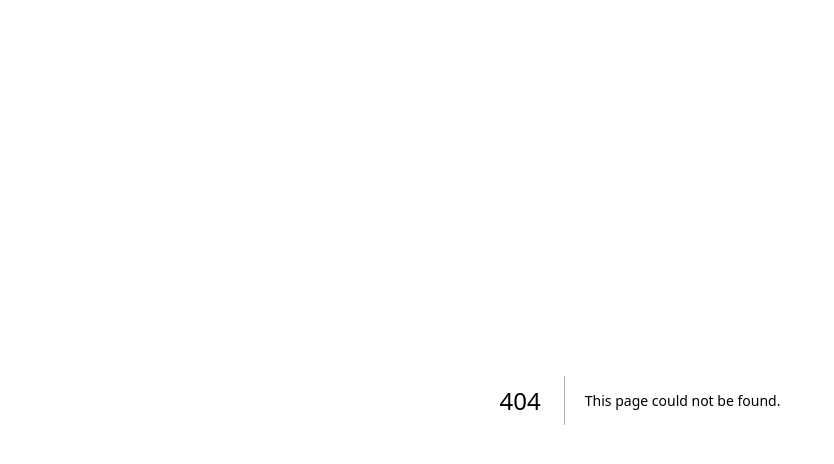
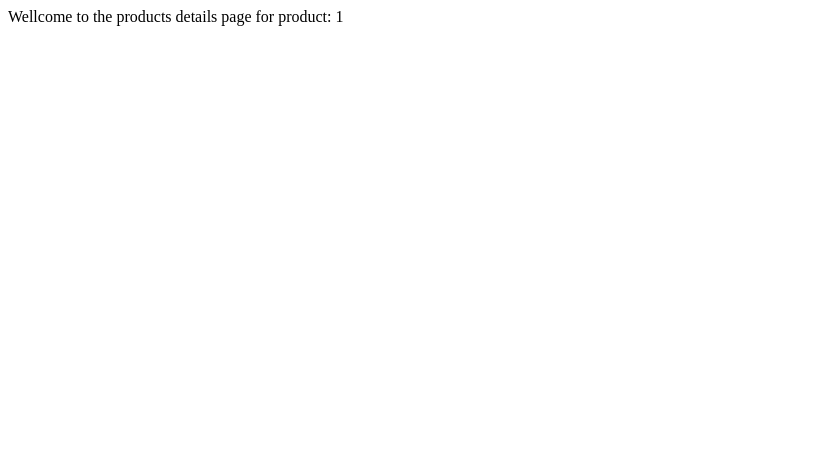
Before and after one commit to Arijit-mondal099/learning-next.js, a Next.js app: page /products/1 in a window 1280 px wide. Before the commit this address had no page. Shown: the top 464 px of the page, without its empty margins (0-834 px from the left). Built offline with nearby package versions, Linux system fonts and the light colour scheme.

Commit message:
dynamic route

```diff
--- /dev/null
+++ b/src/app/products/[productId]/page.tsx
@@ -0,0 +1,13 @@
+export default async function ProductDetailsPage({
+  params,
+}: {
+  params: Promise<{ productId: string }>;
+}) {
+  const { productId } = await params;
+
+  return (
+    <section>
+      Wellcome to the products details page for product: {productId}
+    </section>
+  );
+}
--- /dev/null
+++ b/src/app/products/page.tsx
@@ -0,0 +1,3 @@
+export default function ProductsPage() {
+  return <section>Wellcome to the products list page</section>;
+}
```
